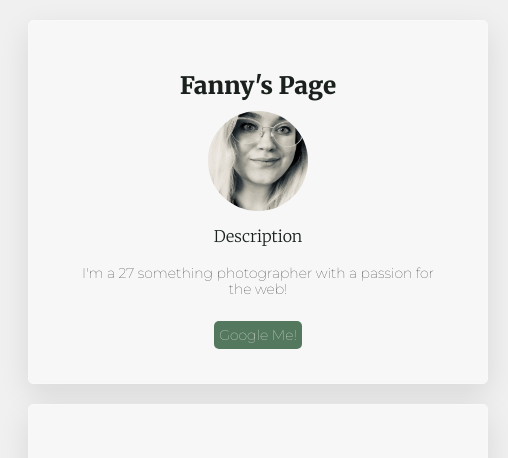
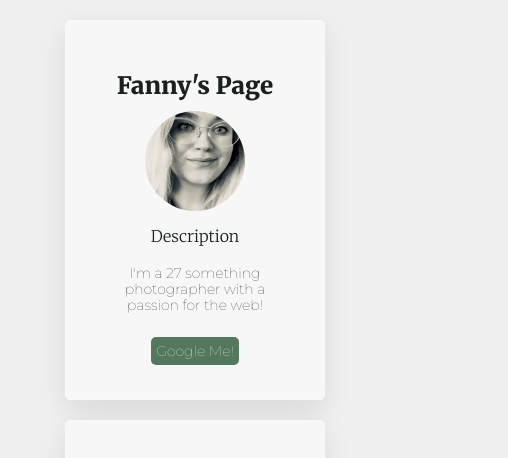
Before and after one commit to Karlsson2/profile, a plain HTML site: page index.html in a window 390 px wide. Shown: the top 458 px of the page, 508 px wide, since content can reach past the window. Drawn offline with Linux system fonts and the light colour scheme.

Commit message:
some starter files

```diff
--- a/index.html
+++ b/index.html
@@ -7,6 +7,8 @@
   <link href="https://fonts.googleapis.com/css2?family=Merriweather:wght@300;900&family=Montserrat:wght@100;500&display=swap" rel="stylesheet">
   <link rel="shortcut icon" type="image/jpg" href="images/favicon.ico"/>
   <link rel="stylesheet" href="style.css">
+  <meta name="viewport" content="width=device-width, initial-scale=1">
+
 </head>
   <body>
     <div class="container">
--- a/style.css
+++ b/style.css
@@ -24,10 +24,29 @@ a {
 a:hover {
   color:#4ff77e;
 }
-.container {
-  width: 500px;   /* This sets the width */
-  margin: 0 auto; /* This automatically sets left/right margins */
+
+@media (max-width: 960px) {
+  /* For a screen < 960px, this CSS will be read */
+  .container {
+    width: 700px;
+    margin: 0 auto;
+  }
 }
+@media (max-width: 720px) {
+  /* For a screen < 720px, this CSS will be read */
+  .container {
+    width: 500px;
+    margin: 0 auto;
+  }
+}
+@media (max-width: 540px) {
+  /* For a screen < 540px, this CSS will be read */
+  .container {
+    width: 300px;
+    margin: 0 auto;
+  }
+}
+
 .card {
   background-color: #f7f7f7;
   box-shadow: 0 10px 30px rgba(0,0,0,.1);
```
